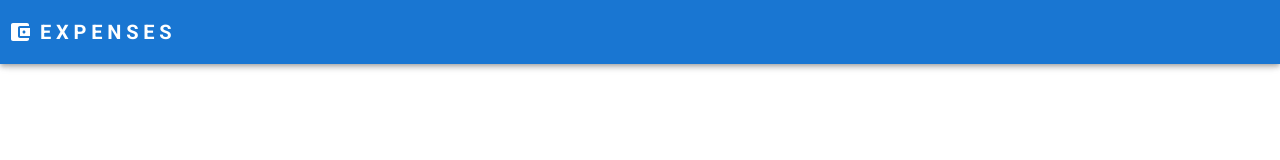
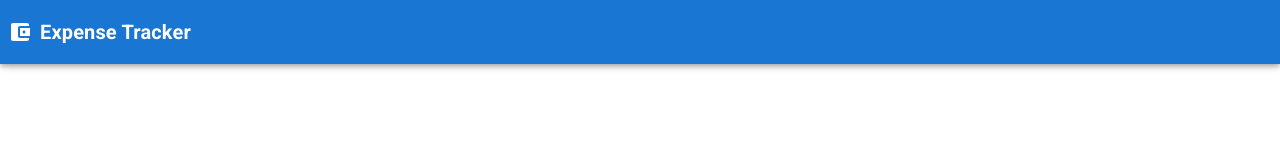
Before and after one commit to deluxanMD/books, a React (Create React App) app: page /login in a window 1280 px wide. Shown: the top 160 px of the page. Built offline with nearby package versions, Linux system fonts and the light colour scheme.

Commit message:
revert font

```diff
--- a/src/components/layouts/top-bar/top-bar.component.tsx
+++ b/src/components/layouts/top-bar/top-bar.component.tsx
@@ -16,12 +16,11 @@ const TopBar = () => {
             mr: 2,
             display: {xs: "none", md: "flex"},
             fontWeight: 700,
-            letterSpacing: ".3rem",
             color: "inherit",
             textDecoration: "none"
           }}
         >
-          EXPENSES
+          Expense Tracker
         </Typography>
       </Toolbar>
     </AppBar>
```
Also changed, not shown: 1 other file (tests, documents, lock files or other folders).
